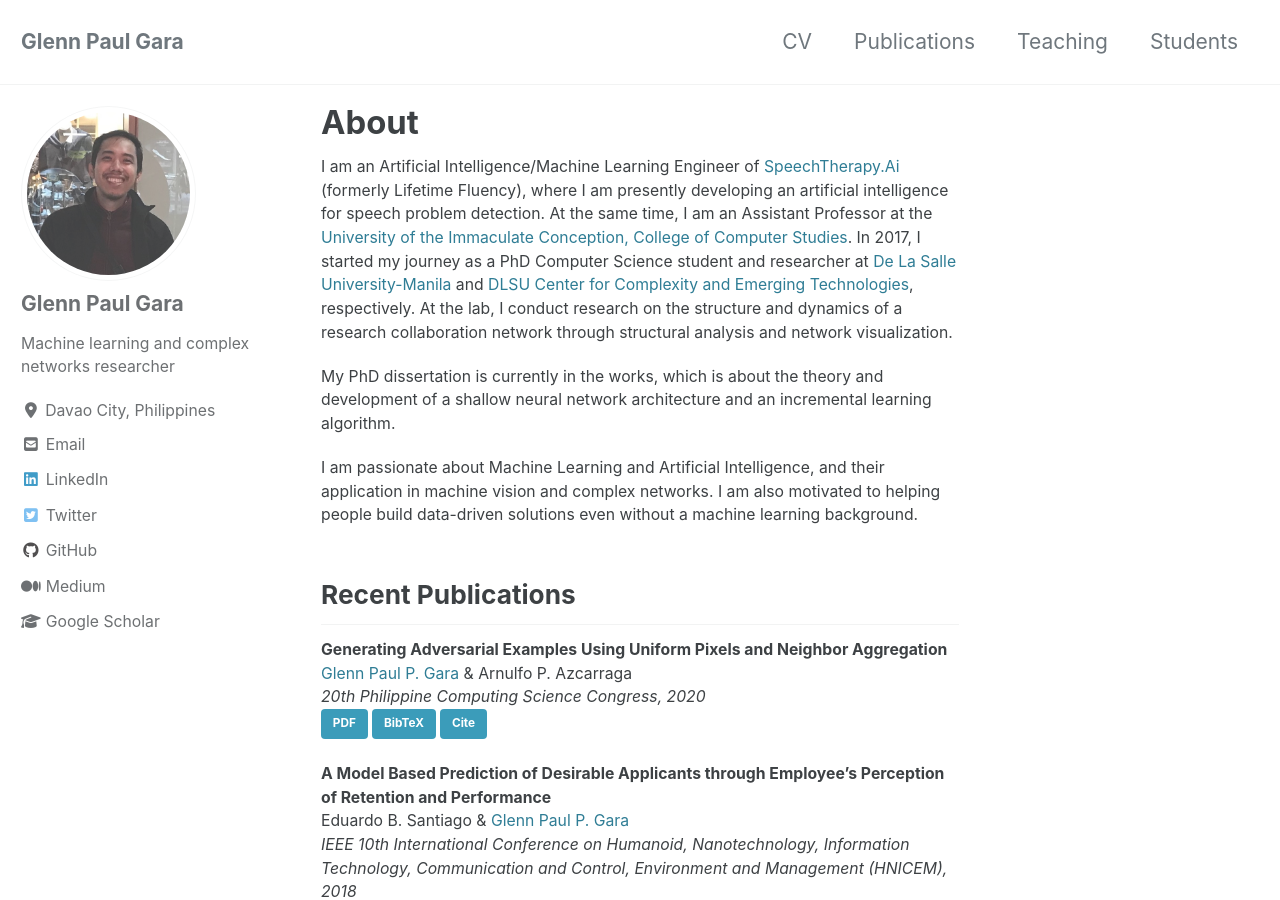
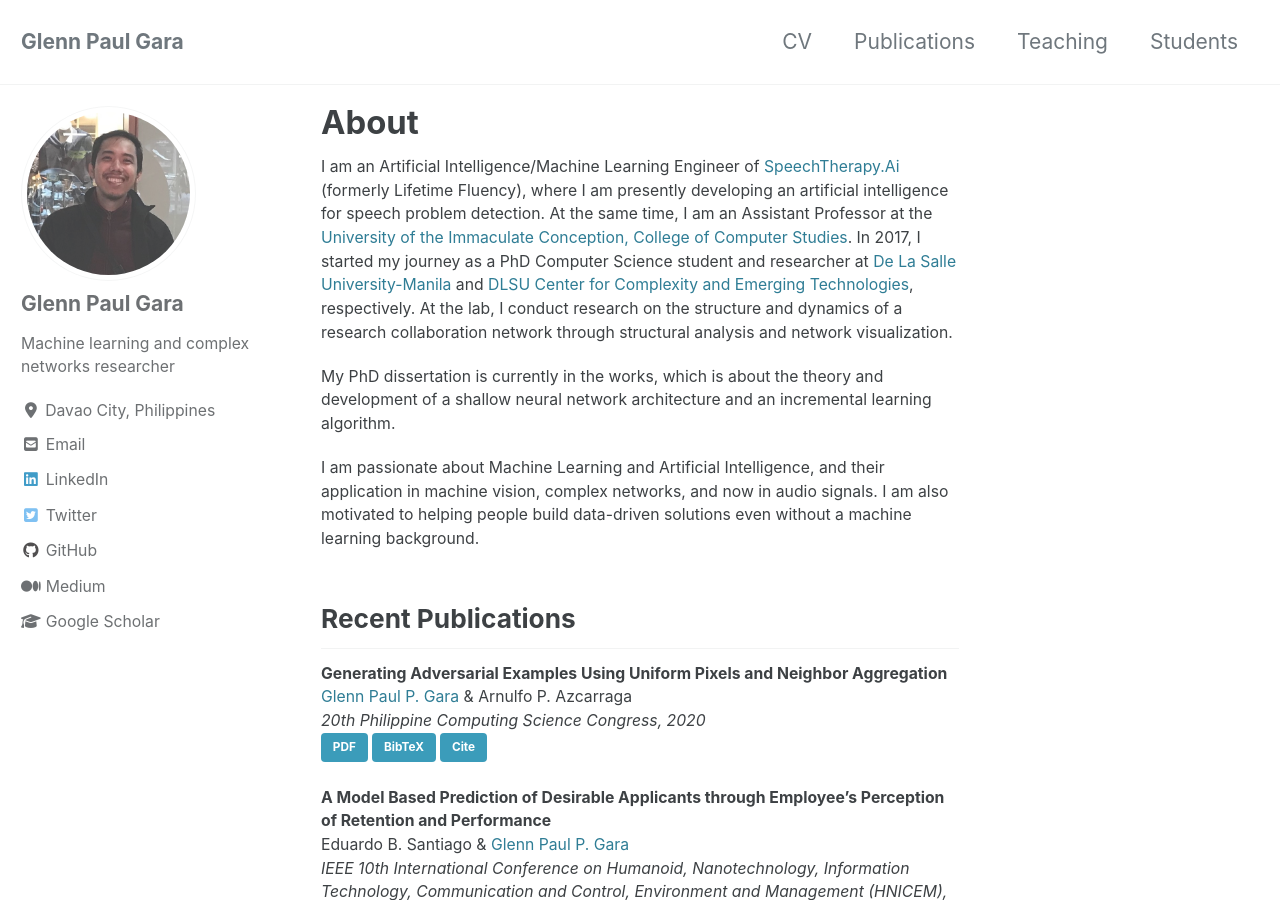
Before and after one commit to glenngara/glenngara.github.io, a Jekyll site: the page built from _pages/home.md, in a window 1280 px wide and 900 px high. Built offline with Jekyll 4.4.1, drawn with Linux system fonts in a browser that asks for light colours; cached includes are drawn as plain includes; nearby versions of some CDN libraries.

Commit message:
updated home

```diff
--- a/_pages/home.md
+++ b/_pages/home.md
@@ -9,7 +9,7 @@ I am an Artificial Intelligence/Machine Learning Engineer of [SpeechTherapy.Ai](
 
 My PhD dissertation is currently in the works, which is about the theory and development of a shallow neural network architecture and an incremental learning algorithm.
 
-I am passionate about Machine Learning and Artificial Intelligence, and their application in machine vision and complex networks. I am also motivated to helping people build data-driven solutions even without a machine learning background.
+I am passionate about Machine Learning and Artificial Intelligence, and their application in machine vision, complex networks, and now in audio signals. I am also motivated to helping people build data-driven solutions even without a machine learning background.
 
 Recent Publications
 ------
```
